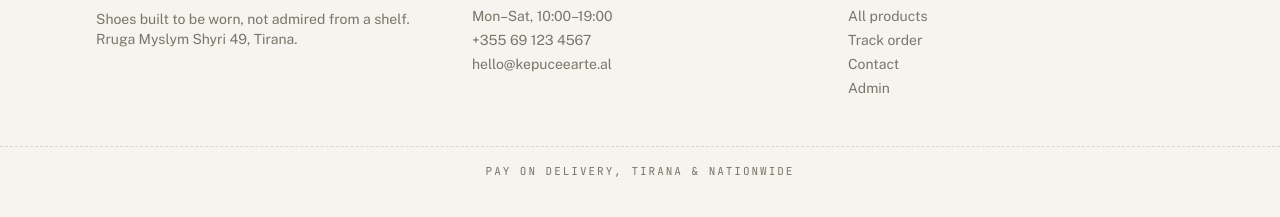
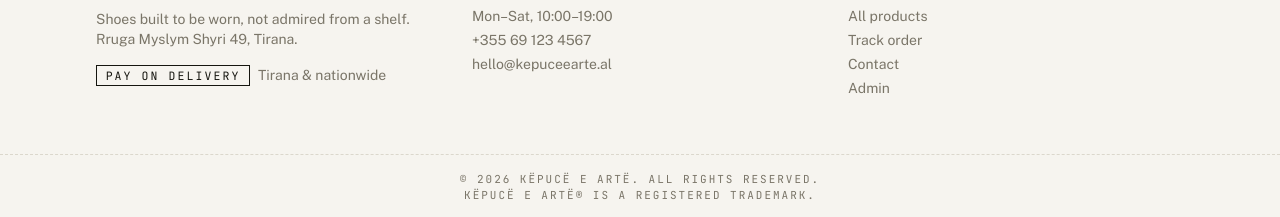
Before and after one commit to Ioni12/shoe_shop, a React (Vite) app in the folder client/: page / in a window 1280 px wide. Shown: the part 3317-3534 px from the top of the page. Before the commit the page ends 3512 px from the top, so only its background shows below. Built offline with nearby package versions, Linux system fonts and the light colour scheme; no server answers.

Commit message:
added some products

```diff
--- a/client/src/components/Footer.jsx
+++ b/client/src/components/Footer.jsx
@@ -12,6 +12,11 @@ export default function Footer() {
             Shoes built to be worn, not admired from a shelf. Rruga Myslym Shyri
             49, Tirana.
           </p>
+          <div className="mt-3 sm:mt-4 text-xs sm:text-sm text-stone">
+            <span className="stamp text-ink mr-2">Pay on delivery</span>
+            Tirana &amp; nationwide
+          </div>
+          <div className="mt-4 sm:mt-5 text-[10px] sm:text-[11px] font-mono uppercase tracking-stamp text-stone/70 leading-relaxed"></div>
         </div>
         <div>
           <div className="stamp text-ink mb-2 sm:mb-3">Visit</div>
@@ -49,7 +54,8 @@ export default function Footer() {
       </div>
       <div className="stitch">
         <div className="mx-auto max-w-6xl px-5 sm:px-6 md:px-8 py-3 sm:py-4 text-[10px] sm:text-[11px] font-mono uppercase tracking-stamp text-stone text-center">
-          Pay on delivery, Tirana &amp; nationwide
+          <div>© 2026 Këpucë e Artë. All rights reserved.</div>
+          <div>Këpucë e Artë® is a registered trademark.</div>
         </div>
       </div>
     </footer>
```
Also changed, not shown: 22 other files (tests, documents, lock files or other folders).
